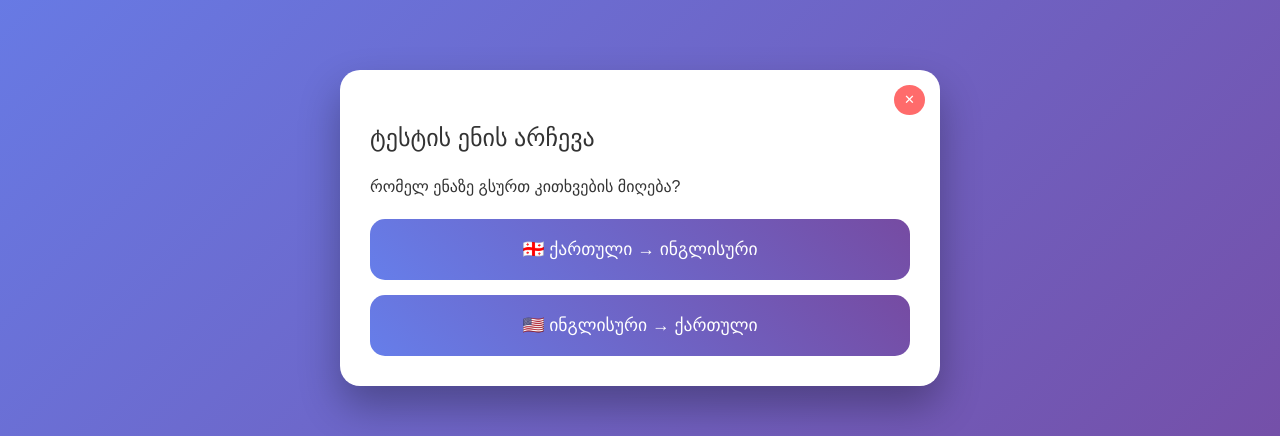
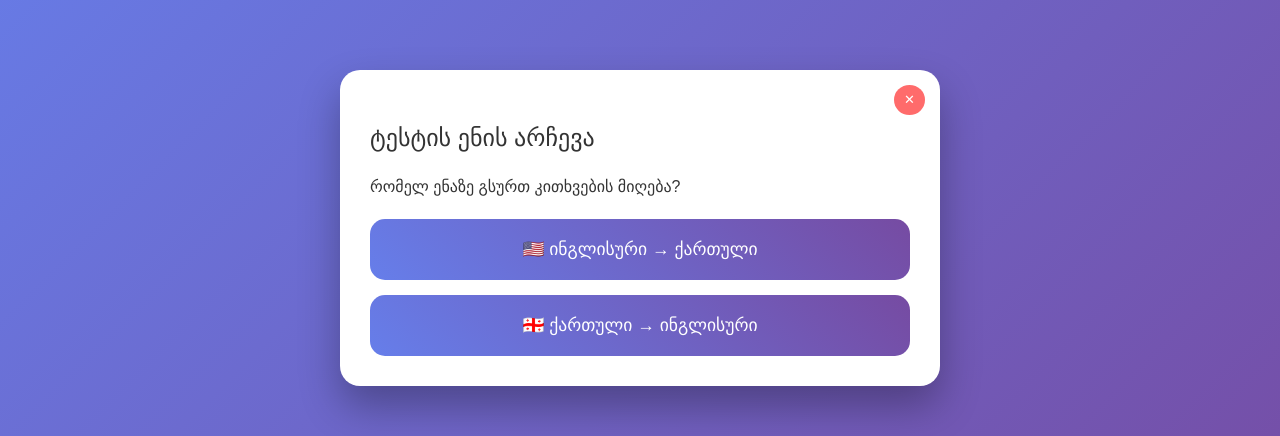
Before and after one commit to shavleg/egvocabulary, a React (Vite) app in the folder English/: page / in a window 1280 px wide. Both pictures are taken after a click on the button "🧪 ტესტი". Shown: the part 172-608 px from the top of the page. Built offline with nearby package versions, Linux system fonts and the light colour scheme.

Commit message:
Refactor: merge LanguageSelectionModal and ViewLanguageModal into universal LanguageModal

```diff
--- a/English/src/App.tsx
+++ b/English/src/App.tsx
@@ -5,10 +5,9 @@ import './App.css'
 import SearchBar from './components/SearchBar'
 import ColumnToggles from './components/ColumnToggles'
 import WordsTable from './components/WordsTable'
-import LanguageSelectionModal from './components/LanguageSelectionModal'
+import LanguageModal from './components/LanguageModal'
 import QuestionModal from './components/QuestionModal'
 import ResultsModal from './components/ResultsModal'
-import ViewLanguageModal from './components/ViewLanguageModal'
 import ViewModal from './components/ViewModal'
 
 // Hooks
@@ -205,7 +204,9 @@ function App() {
 
       {/* Test Modals */}
       {testHook.showLanguageModal && (
-        <LanguageSelectionModal
+        <LanguageModal
+          title="ტესტის ენის არჩევა"
+          description="რომელ ენაზე გსურთ კითხვების მიღება?"
           onSelectLanguage={testHook.selectTestLanguage}
           onClose={testHook.closeModals}
         />
@@ -240,7 +241,9 @@ function App() {
 
       {/* View Modals */}
       {viewHook.showViewModal && !viewHook.isPlaying && (
-        <ViewLanguageModal
+        <LanguageModal
+          title="ნახვის რეჟიმის არჩევა"
+          description="რომელ ენაზე გსურთ სიტყვების ნახვა?"
           onSelectLanguage={viewHook.startViewWithLanguage}
           onClose={viewHook.closeView}
         />
--- a/English/src/components/ViewLanguageModal.tsx
+++ b/English/src/components/LanguageModal.tsx
@@ -2,17 +2,24 @@ import React from 'react'
 import './Modal.css'
 import { TestLanguage } from '../models/translateItem'
 
-interface ViewLanguageModalProps {
+interface LanguageModalProps {
+  title: string
+  description: string
   onSelectLanguage: (language: TestLanguage) => void
   onClose: () => void
 }
 
-const ViewLanguageModal: React.FC<ViewLanguageModalProps> = ({ onSelectLanguage, onClose }) => {
+const LanguageModal: React.FC<LanguageModalProps> = ({
+  title,
+  description,
+  onSelectLanguage,
+  onClose
+}) => {
   return (
     <div className="modal-overlay">
       <div className="modal">
-        <h2>ნახვის რეჟიმის არჩევა</h2>
-        <p>რომელ ენაზე გსურთ სიტყვების ნახვა?</p>
+        <h2>{title}</h2>
+        <p>{description}</p>
         <div className="language-buttons">
           <button
             className="language-btn"
@@ -35,4 +42,4 @@ const ViewLanguageModal: React.FC<ViewLanguageModalProps> = ({ onSelectLanguage,
   )
 }
 
-export default ViewLanguageModal
+export default LanguageModal
--- a/English/src/components/LanguageSelectionModal.tsx
+++ /dev/null
@@ -1,42 +0,0 @@
-import React from "react";
-import "./Modal.css";
-import { TestLanguage } from "../models/translateItem";
-import { translations } from "../constants/translations";
-
-interface LanguageSelectionModalProps {
-  onSelectLanguage: (language: TestLanguage) => void;
-  onClose: () => void;
-}
-
-const LanguageSelectionModal: React.FC<LanguageSelectionModalProps> = ({
-  onSelectLanguage,
-  onClose,
-}) => {
-  return (
-    <div className="modal-overlay">
-      <div className="modal">
-        <h2>{translations.ge.selectTestLanguage}</h2>
-        <p>{translations.ge.selectLanguagePrompt}</p>
-        <div className="language-buttons">
-          <button
-            className="language-btn"
-            onClick={() => onSelectLanguage("english")}
-          >
-            {translations.ge.georgianToEnglish}
-          </button>
-          <button
-            className="language-btn"
-            onClick={() => onSelectLanguage("georgian")}
-          >
-            {translations.ge.englishToGeorgian}
-          </button>
-        </div>
-        <button className="close-modal-btn" onClick={onClose}>
-          ✕
-        </button>
-      </div>
-    </div>
-  );
-};
-
-export default LanguageSelectionModal;
```
